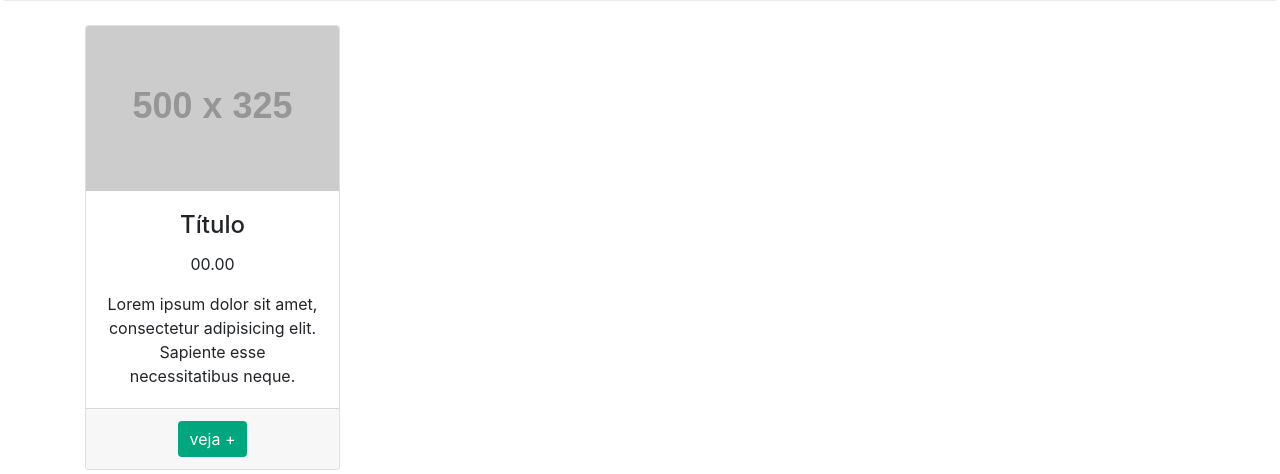
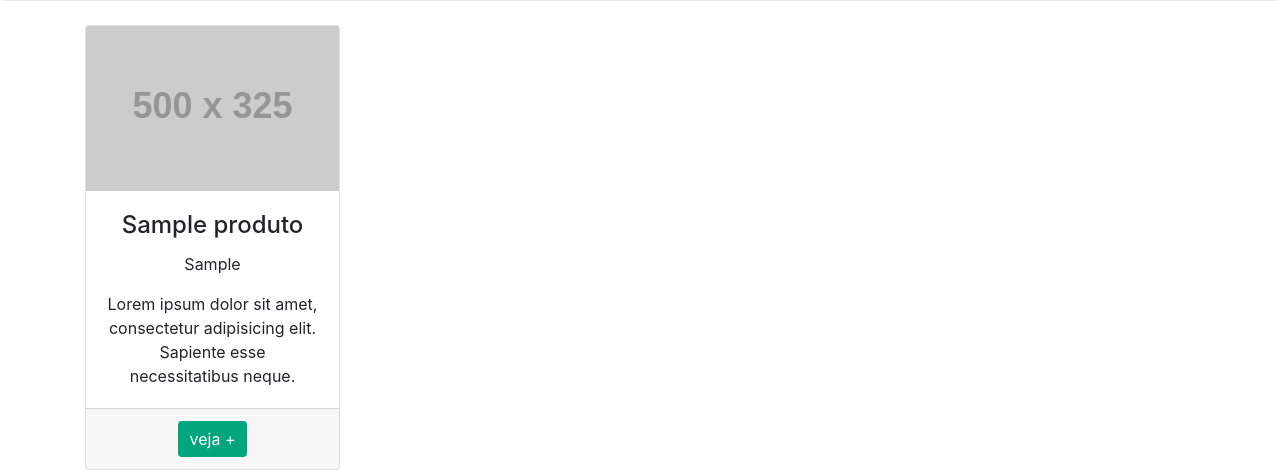
Before and after one commit to ElisaRodrigues/LojaIFC, a PHP site: page / in a window 1280 px wide. Shown: the part 424-898 px from the top of the page. Run offline with PHP 8.4, Linux system fonts and the light colour scheme; tables that the repository leaves empty or names only in its code hold one stand-in row (values such as "Sample post"); grey boxes labelled with a size stand in for pictures from a placeholder-image service; data that the repository does not hold is empty; some libraries are stand-ins or nearby versions.

Commit message:
Add files via upload

```diff
--- a/loja_alunos/index.php
+++ b/loja_alunos/index.php
@@ -67,23 +67,23 @@
     <!-- Page Features -->
     <div class="row text-center">
 
-        <?php foreach ($listaProdutos as $produto) ?>
+        <?php foreach ($listaProdutos as $produto): ?>
         <!--inicia um produto -->
             <div class="item-vitrine col-lg-3 col-md-6 mb-4">
                 <div class="card">
                     <img class="card-img-top" src="http://placehold.it/500x325" alt="">
                     <div class="card-body">
-                        <h4 class="card-title">Título</h4>
-                        <p class="card-text">00.00</p>
+                        <h4 class="card-title"> <?= $produto['titulo'] ?> </h4>
+                        <p class="card-text"><?= $produto['preco'] ?></p>
                         <p class="card-text">Lorem ipsum dolor sit amet, consectetur adipisicing elit. Sapiente esse necessitatibus neque.</p>
                     </div>
                     <div class="card-footer">
-                        <a href="#" class="btn btn-ifc">veja +</a>
+                        <a href="produto.php?codigo=? <?=  $produto['codigo']?>" class="btn btn-ifc">veja +</a>
                     </div>
                 </div>
             </div>
         <!--fim .item-vitrine -->
-        <?php  ?>
+        <?php endforeach; ?>
 
     </div>
     <!-- /.row -->
@@ -104,7 +104,6 @@
 <script src="assets/vendor/jquery/jquery.min.js"/>
 <script src="assets/vendor/bootstrap/js/bootstrap.min.js" />
 
-
 </body>
 
 </html>
--- /dev/null
+++ b/loja_alunos/produto.php
@@ -0,0 +1 @@
+<?php
```
